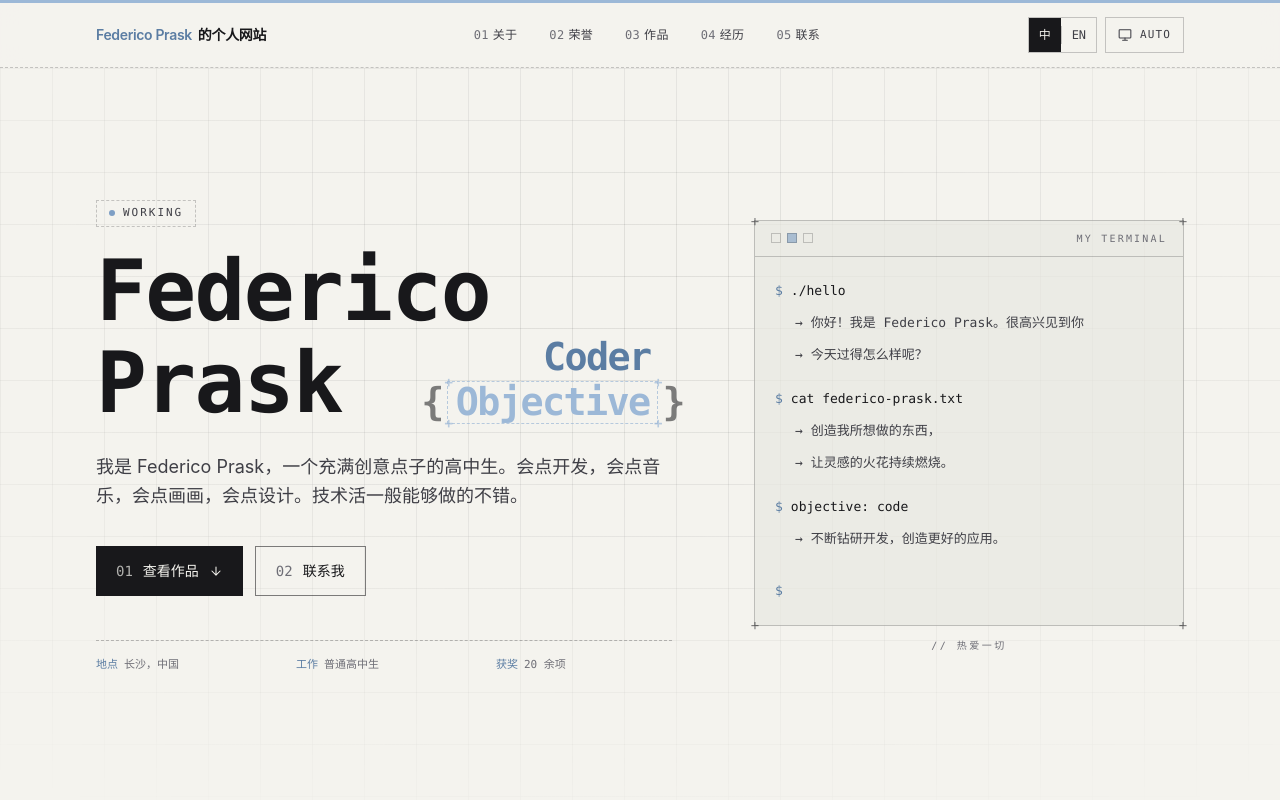
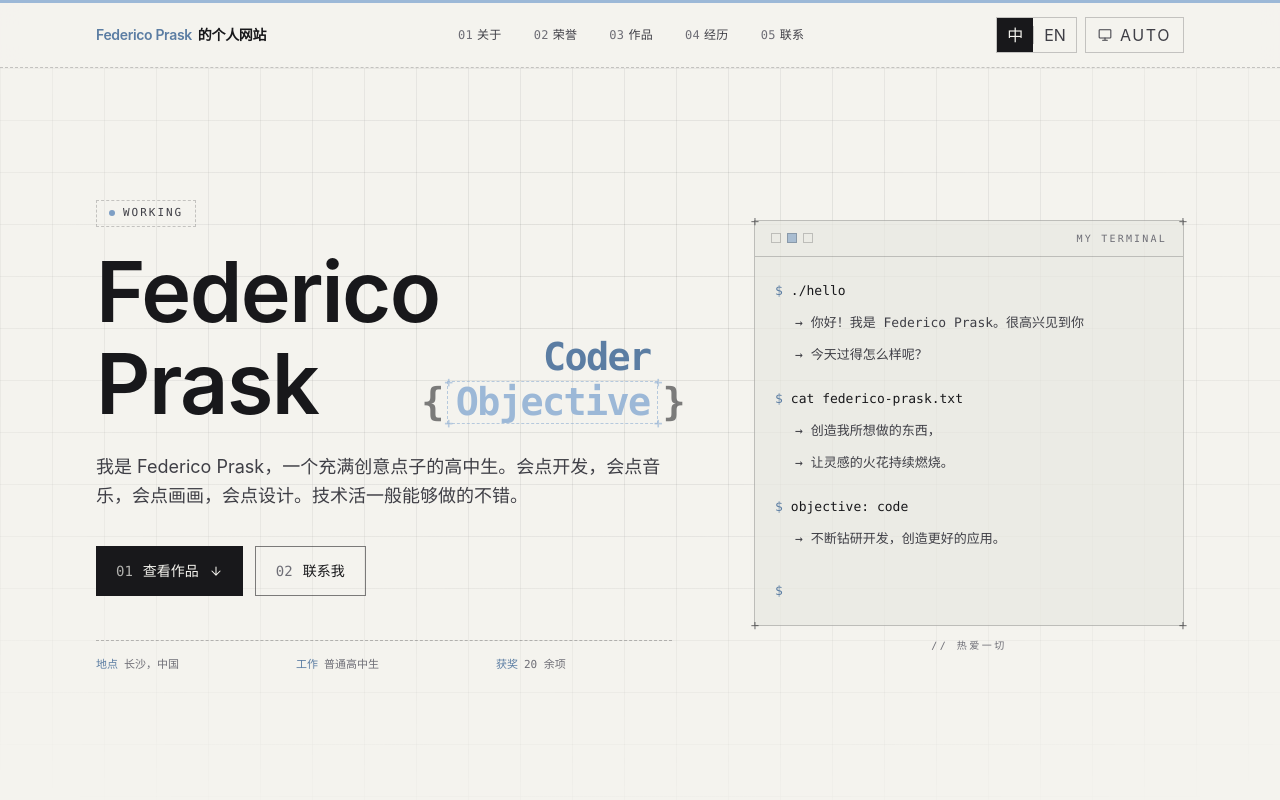
Before and after one commit to Federico-Prask/FedericoPrask.pages.dev, a Vue app: page / in a window 1280 px wide. Shown: the top 800 px of the page. Built offline with nearby package versions, Linux system fonts and the light colour scheme.

Commit message:
Load new visual design foundation

```diff
--- a/src/index.css
+++ b/src/index.css
@@ -1,5 +1,6 @@
 @import "tailwindcss";
 @import "./styles/fonts.css";
+@import "./styles/foundation.css";
 
 /* class-based dark mode: toggle `.dark` on <html> */
 @custom-variant dark (&:where(.dark, .dark *));
```
